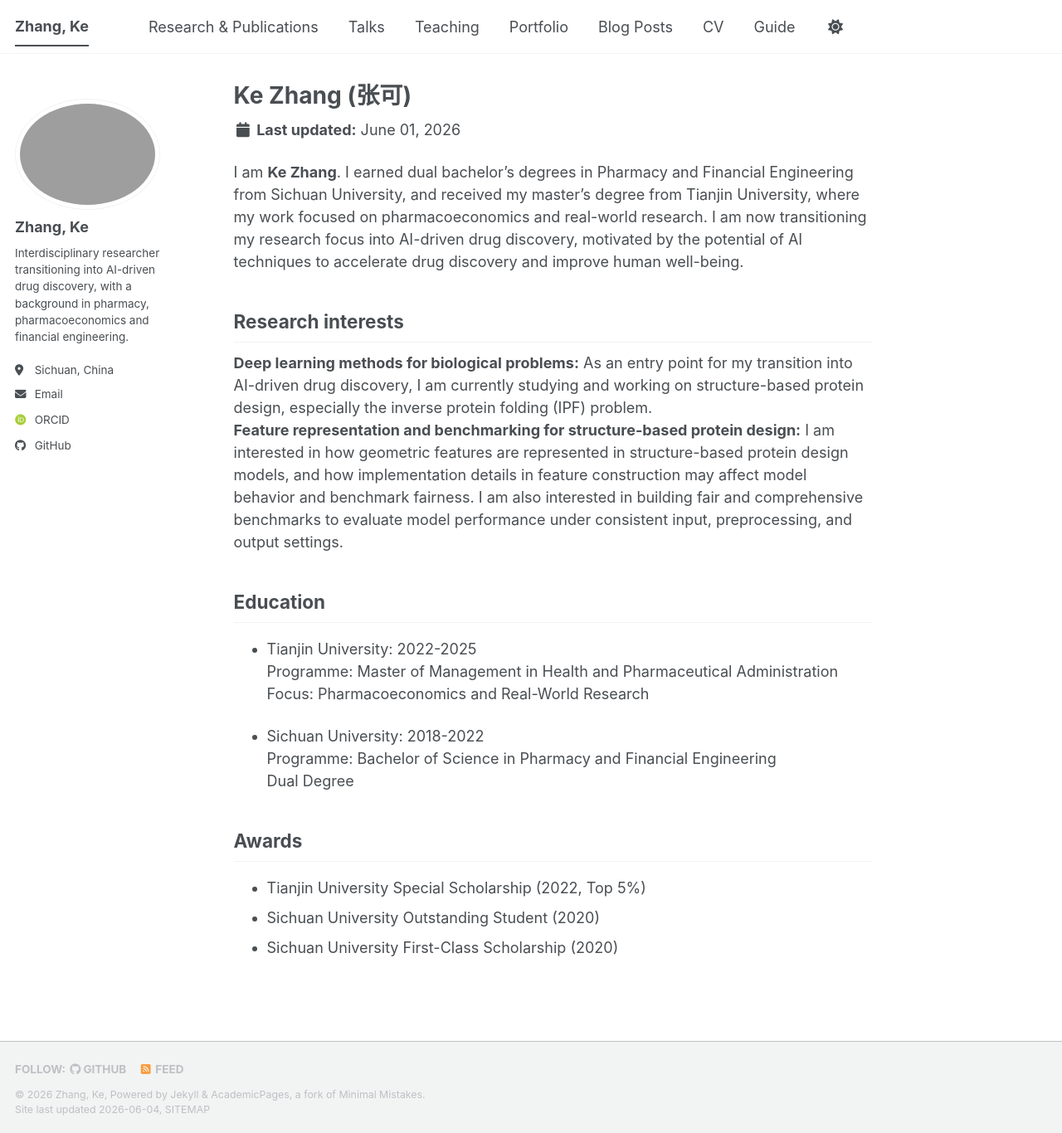
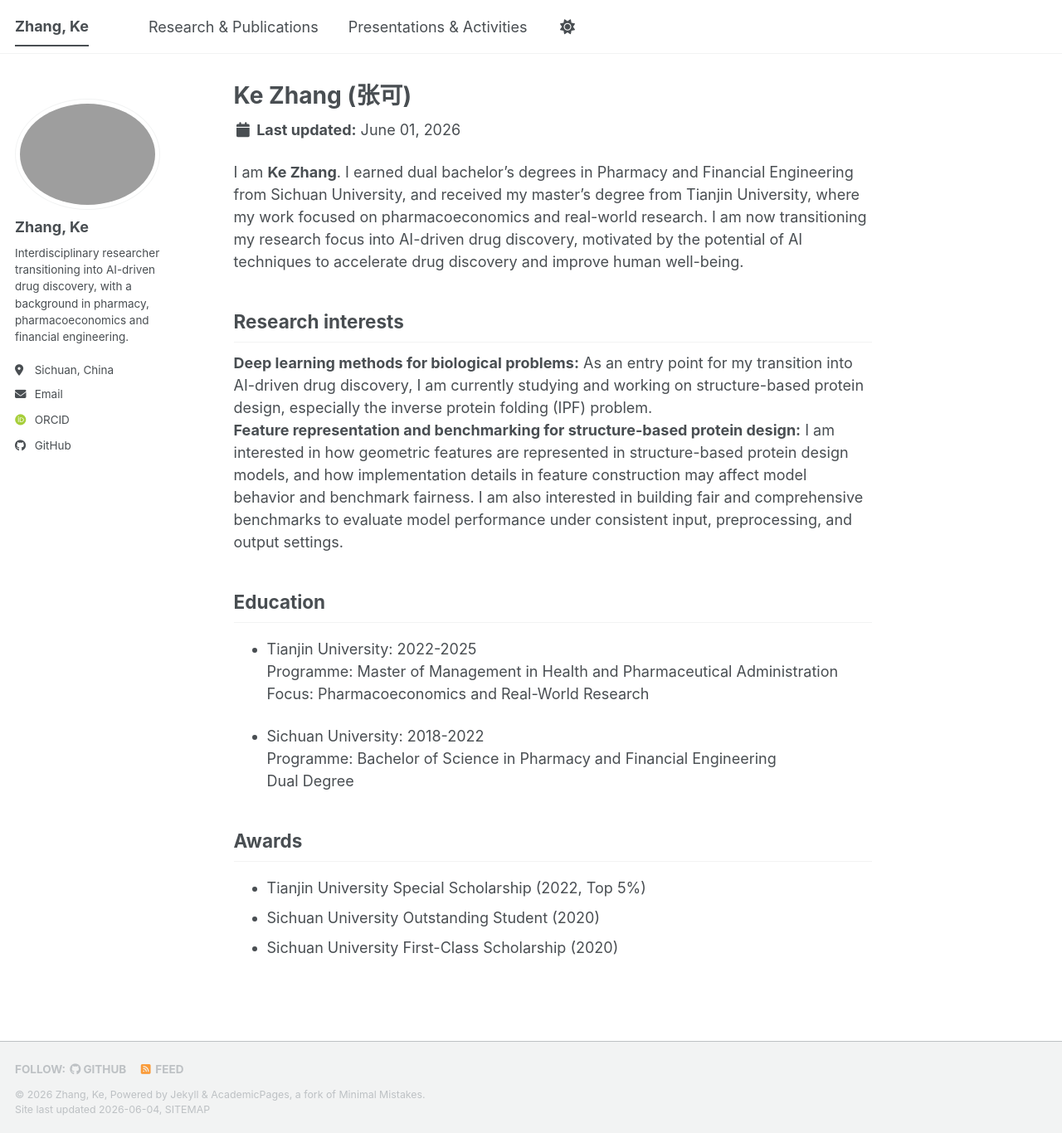
Before and after one commit to Zhangke123jimu/Zhangke123jimu.github.io, a Jekyll site: the page built from _pages/about.md, in a window 1280 px wide and 1366 px high. Shown: the whole window at 83% size. Built offline with Jekyll 4.4.1, drawn with Linux system fonts in a browser that asks for light colours; some web fonts are replaced; a script bundle is joined from its source files by our own code; library files that are not in the unit come from our copies.

Commit message:
Update navigation.yml

```diff
--- a/_data/navigation.yml
+++ b/_data/navigation.yml
@@ -11,23 +11,5 @@ main:
   - title: "Research & Publications"
     url: /research-and-publications/
 
-  - title: "Talks"
-    url: /talks/
-
-  - title: "Teaching"
-    url: /teaching/
-
-  - title: "Portfolio"
-    url: /portfolio/
-
-  - title: "Blog Posts"
-    url: /year-archive/
-
-  - title: "CV"
-    url: /cv/
-
-  # - title: "CV"
-  #   url: /cv-json/
-
-  - title: "Guide"
-    url: /markdown/
+  - title: "Presentations & Activities"
+    url: /presentations-and-activities/
```
